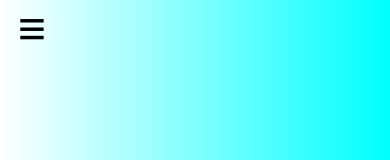
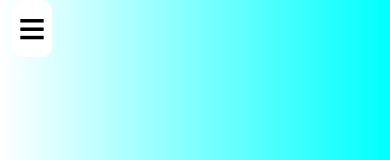
Before and after one commit to GuilhermeSoaresGarcia/portfolio, a Next.js app: page / in a window 390 px wide. Shown: the top 160 px of the page. Built offline with nearby package versions, Linux system fonts and the light colour scheme.

Commit message:
feat: implementada cor de fundo sólida (branco) e border radius de 10px no botão do menu hamburguer para melhorar a visualização

```diff
--- a/styles/navbar.css
+++ b/styles/navbar.css
@@ -99,8 +99,9 @@
 
 @media (max-width: 599px) {
     .hambuguer_btn {
-        background-color: transparent;
+        background-color: white;
         border: none;
+        border-radius: 10px;
         display: block;
         font-size: 3rem;
         font-weight: 700;
```
